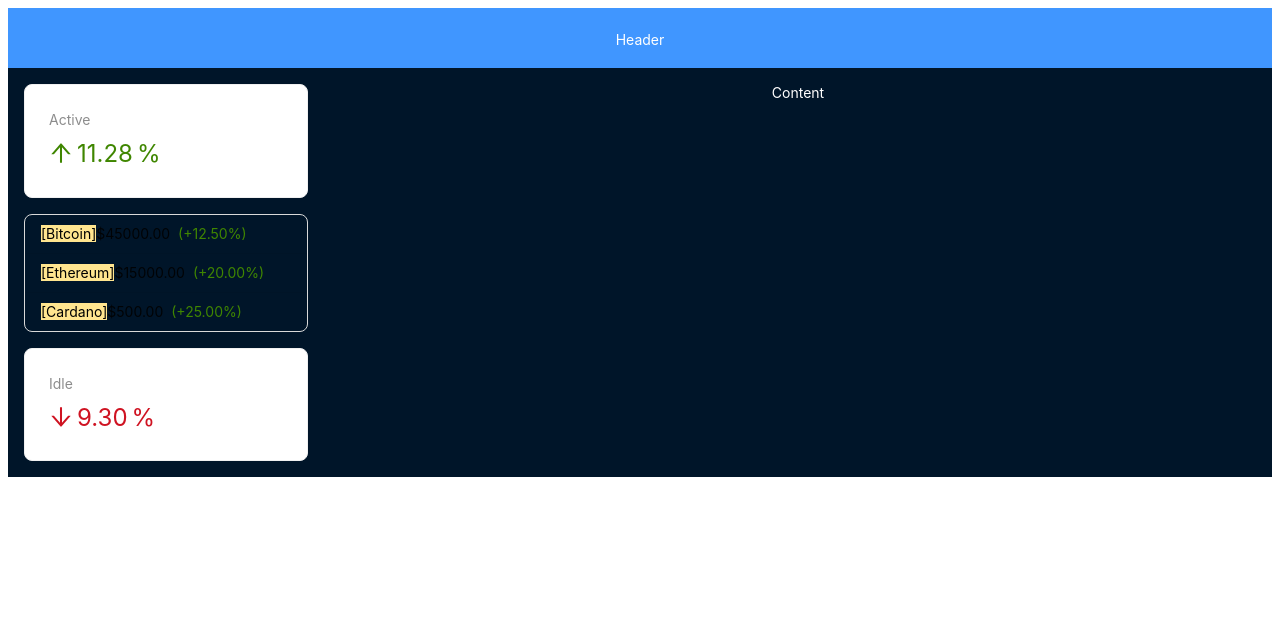
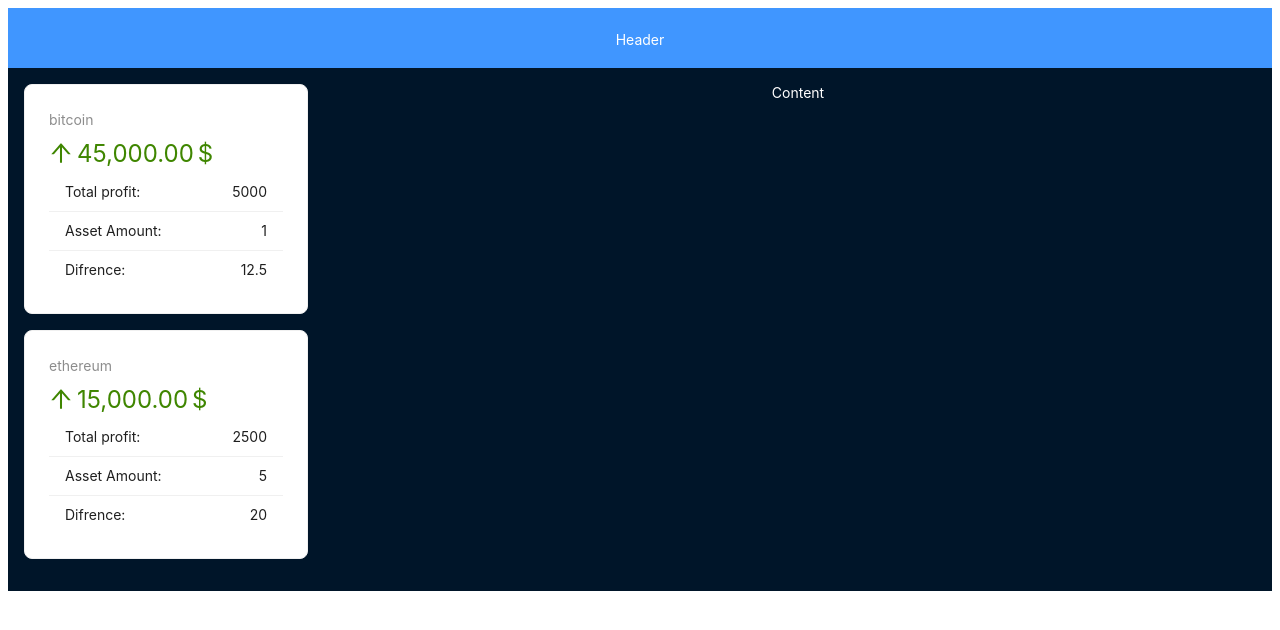
Before and after one commit to ilyafredriksson/react-crypto-app, a React (Vite) app: page / in a window 1280 px wide. Shown: the top 630 px of the page. Built offline with nearby package versions, Linux system fonts and the light colour scheme.

Commit message:
AppSider

```diff
--- a/src/components/Layout/AppSider.jsx
+++ b/src/components/Layout/AppSider.jsx
@@ -1,6 +1,9 @@
 import { Layout, Card, Statistic, List, Typography, Spin } from 'antd';
 import { ArrowDownOutlined, ArrowUpOutlined } from '@ant-design/icons';
 import { useEffect, useState } from 'react';
+
+
+
 
 // Mock functions - om api.js inte finns eller har fel
 const fetchAssets = async () => {
@@ -8,7 +11,7 @@
   return [
     { id: 'bitcoin', amount: 1, price: 40000 },
     { id: 'ethereum', amount: 5, price: 2500 },
-    { id: 'cardano', amount: 1000, price: 0.4 }
+
   ];
 };
 
@@ -20,13 +23,7 @@
   padding: '1rem',
 };
 
-const data = [
-  'Racing car sprays burning fuel into crowd.',
-  'Japanese princess to wed commoner.',
-  'Australian walks 100km after outback crash.',
-  'Man charged over missing wedding girl.',
-  'Los Angeles battles huge wildfires.',
-];
+
 
 // Mock function for crypto data fetching
 async function fakeFetchCryptoData() {
@@ -34,7 +31,7 @@
     result: [
       { id: 'bitcoin', name: 'Bitcoin', price: 45000 },
       { id: 'ethereum', name: 'Ethereum', price: 3000 },
-      { id: 'cardano', name: 'Cardano', price: 0.5 },
+
     ],
   };
 }
@@ -97,7 +94,7 @@
 
   if (loading) {
     return (
-      <Spin
+      <Spin fullscreen
         size="large"
         style={{
           display: 'flex',
@@ -111,7 +108,35 @@
 
   return (
     <Layout.Sider width="25%" style={siderStyle}>
-      <Card style={{ marginBottom: '1rem' }}>
+      {assets.map((asset) => (
+        <Card key={asset.id} style={{ marginBottom: '1rem' }}>
+          <Statistic
+            title={asset.id}
+            value={asset.totalAmount}
+            precision={2}
+            valueStyle={{ color: asset.grow ? '#3f8600' : '#cf1322' }}
+            prefix={asset.grow ? <ArrowUpOutlined /> : <ArrowDownOutlined />}
+            suffix="$"
+          />
+          <List
+            size="small"
+            dataSource={[
+              {title:'Total profit', value: asset.totalProfit},
+              {title:'Asset Amount', value: asset.amount},
+              {title:'Difrence',value: asset.growPercent},
+            ]}
+
+
+            renderItem={(item) => (
+              <List.Item>
+                <span>{item.title}:</span>
+                <span>{item.value}</span>
+              </List.Item>
+            )}
+          />
+        </Card>
+      ))}
+      {/*<Card key={assets.id} style={{ marginBottom: '1rem' }}>
         <Statistic
           title="Active"
           value={11.28}
@@ -123,24 +148,9 @@
       </Card>
 
       {/* Visa assets data istället för static data */}
-      <List
-        size="small"
-        bordered
-        dataSource={assets}
-        renderItem={(asset) => (
-          <List.Item>
-            <Typography.Text mark>[{asset.name || asset.id}]</Typography.Text>
-            ${asset.totalAmount ? asset.totalAmount.toFixed(2) : '0.00'}
-            {asset.growPercent !== 0 && (
-              <span style={{ color: asset.grow ? '#3f8600' : '#cf1322', marginLeft: '8px' }}>
-                ({asset.grow ? '+' : ''}{asset.growPercent.toFixed(2)}%)
-              </span>
-            )}
-          </List.Item>
-        )}
-      />
 
-      <Card style={{ marginTop: '1rem' }}>
+
+      {/*<Card style={{ marginTop: '1rem' }}>
         <Statistic
           title="Idle"
           value={9.3}
@@ -149,7 +159,7 @@
           prefix={<ArrowDownOutlined />}
           suffix="%"
         />
-      </Card>
+      </Card>/*/}
     </Layout.Sider>
   );
 }
```
